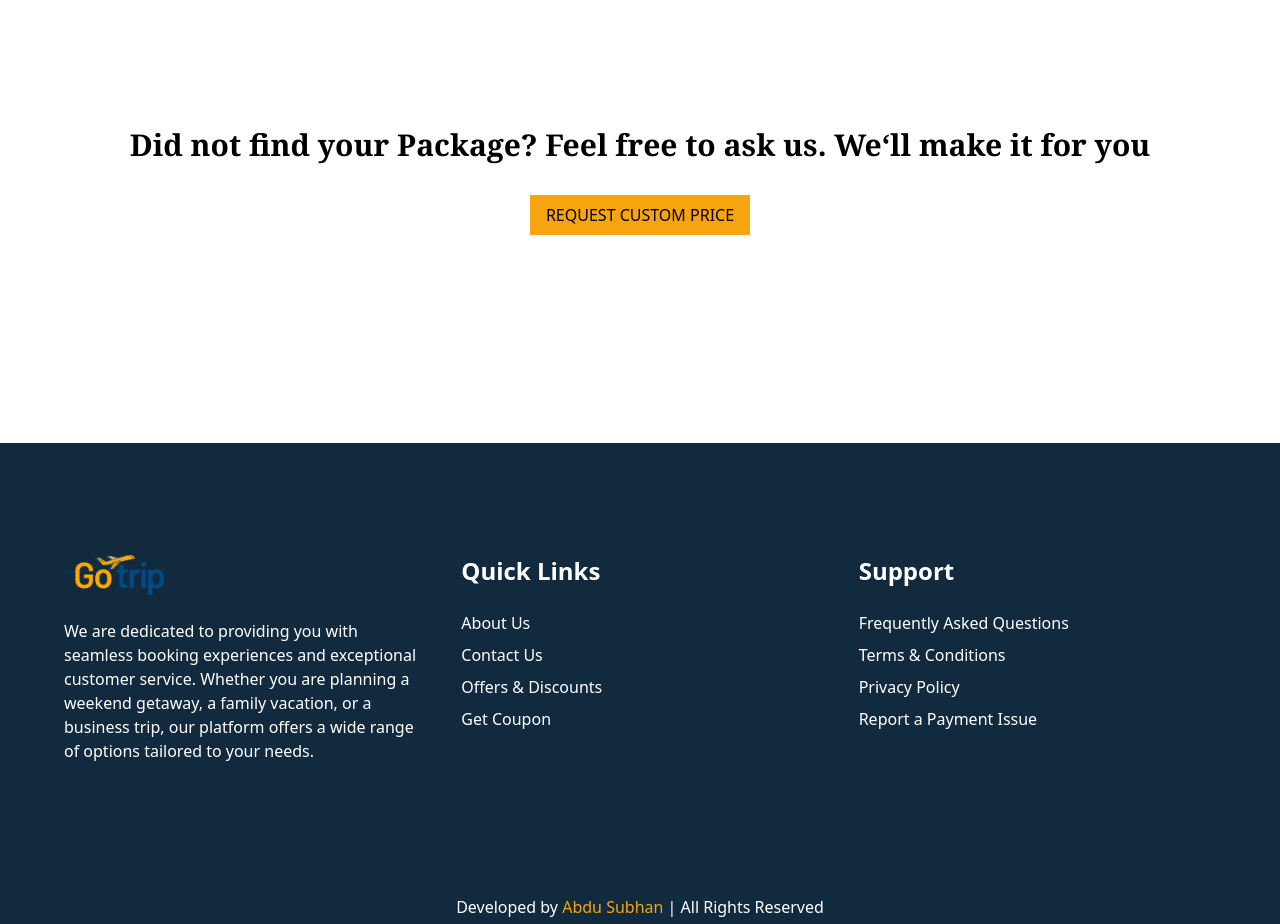
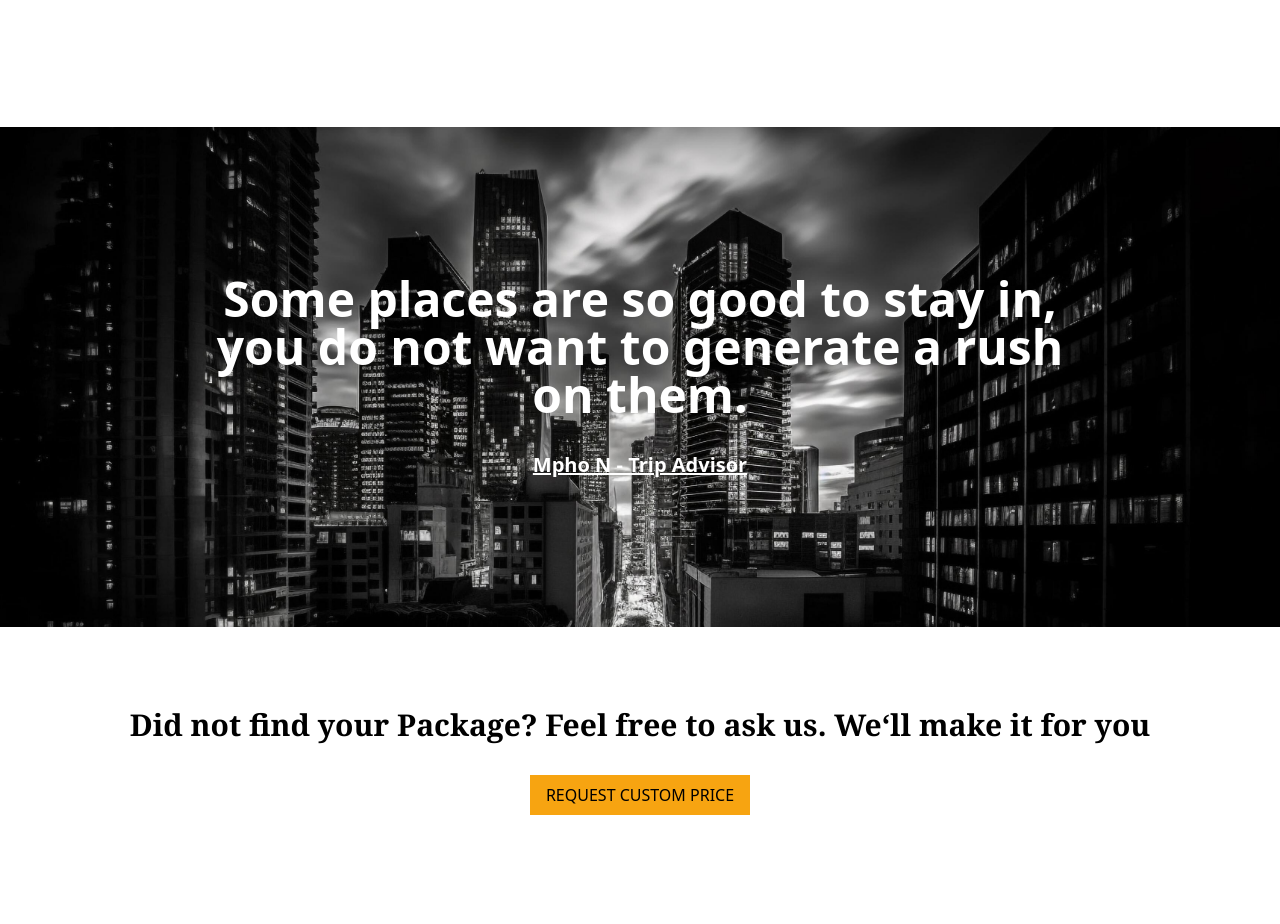
Before and after one commit to AbduSubhan11/Go-Trip, a Next.js app: page /package in a window 1280 px wide. Shown: the part 1729-2653 px from the top of the page. Built offline with nearby package versions, Linux system fonts and the light colour scheme.

Commit message:
complete

```diff
--- /dev/null
+++ b/components/Tour Quote.tsx
@@ -0,0 +1,15 @@
+import Image from 'next/image';
+import React from 'react';
+
+function TourQuote() {
+    return (
+        <div className="bg-[url('/Images/buildings.jpg')] bg-cover bg-center bg-opacity-10 bg-fixed text-white mb-20 space-y-8 p-6 h-[400px] md:h-[500px] flex flex-col justify-center items-center">
+            <h1 className="text-2xl md:text-4xl lg:text-5xl font-bold md:px-20 lg:px-48 text-center">
+                Some places are so good to stay in, you do not want to generate a rush on them.
+            </h1>
+            <p className="text-base md:text-lg lg:text-xl font-bold underline">Mpho N - Trip Advisor</p>
+        </div>
+    );
+}
+
+export default TourQuote;
--- a/src/app/package/page.tsx
+++ b/src/app/package/page.tsx
@@ -1,6 +1,7 @@
 import React from "react";
 import PackagesCards from "../../../components/PackagesCards";
 import Link from "next/link";
+import TourQuote from "../../../components/Tour Quote";
 
 function Page() {
   return (
@@ -48,6 +49,7 @@ function Page() {
           name="The Mountain in Forest"
         />
       </div>
+      <TourQuote/>
       <div className="flex flex-col justify-center items-center space-y-8">
         <h1 className="text-3xl font-bold text-center font-serif">
           Did not find your Package? Feel free to ask us. We‘ll make it for you
```
Also changed, not shown: public/Images/buildings.jpg (added).
